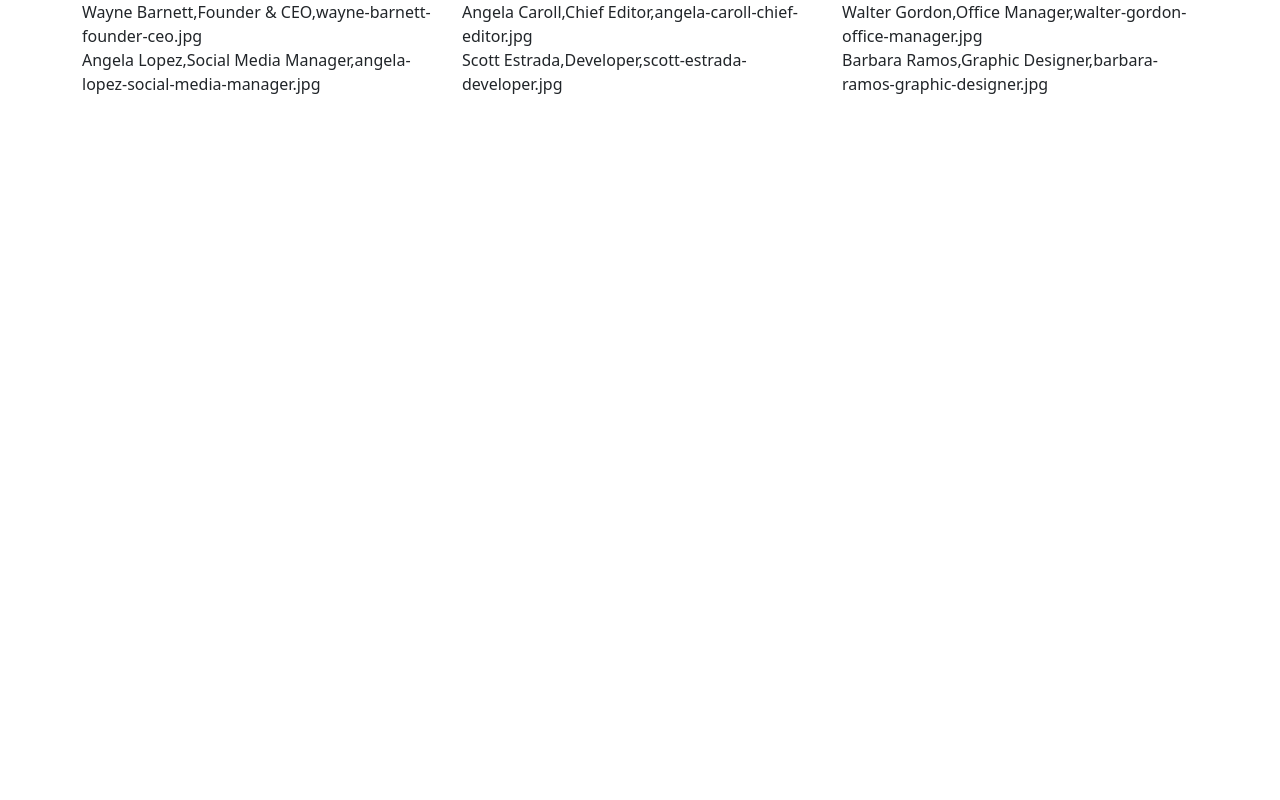
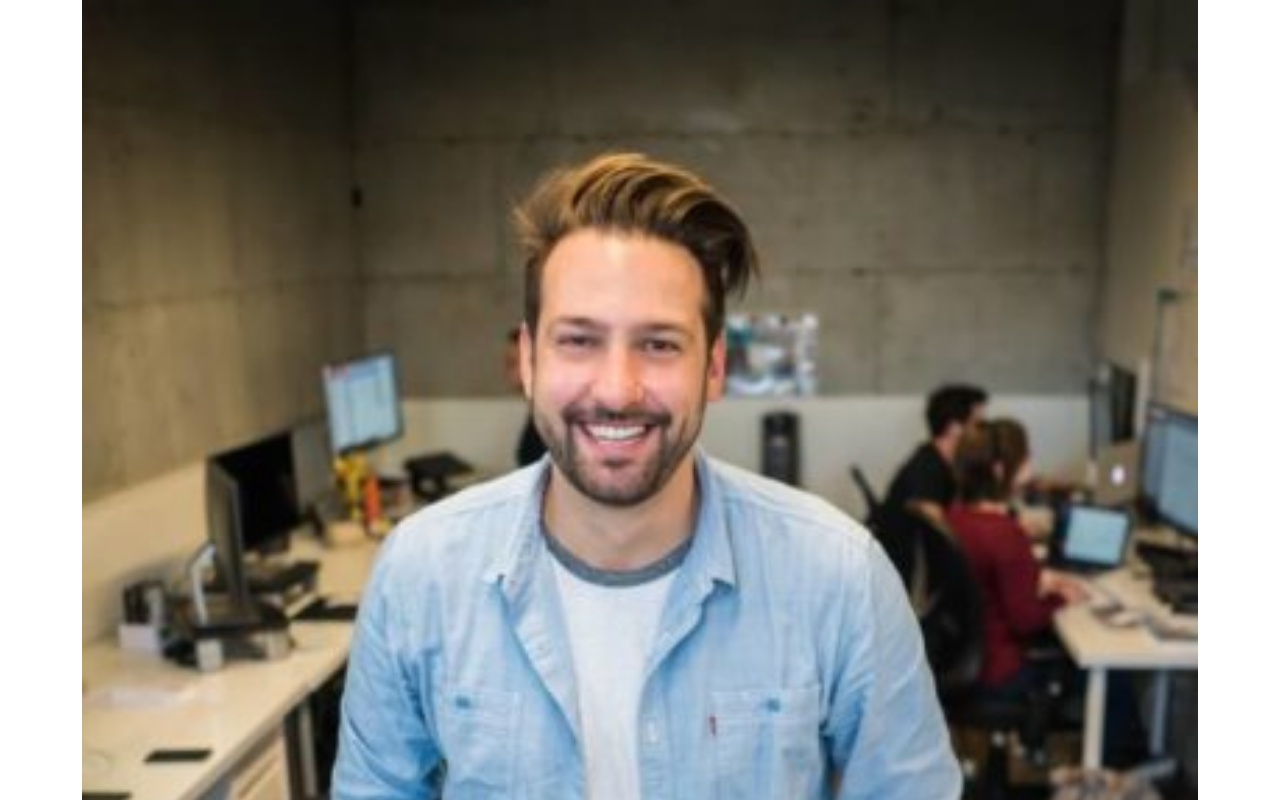
Before and after one commit to StefDev1801/js-our-team, a plain HTML site: page index.html in a window 1280 px wide. Shown: the top 800 px of the page. Drawn offline with nearby package versions, Linux system fonts and the light colour scheme.

Commit message:
add transform string in real img

```diff
--- a/assets/js/main.js
+++ b/assets/js/main.js
@@ -44,7 +44,10 @@ for (let i = 0; i < team.length; i++) {
 
     //MILESTONE 2:
     //creo markup da inserire dentro l'html
-    let markupHtml = `<div class="col-4">${worker.name},${worker.role},${worker.image}</div>`
+
+    let markupHtml = `
+    <img src="./assets/img/${worker.image}" alt="">
+    <div class="col-4">${worker.name},${worker.role}`
     row.insertAdjacentHTML("beforeend",markupHtml);
 
 }
```
Also changed, not shown: index.html (+2 -0 lines).
